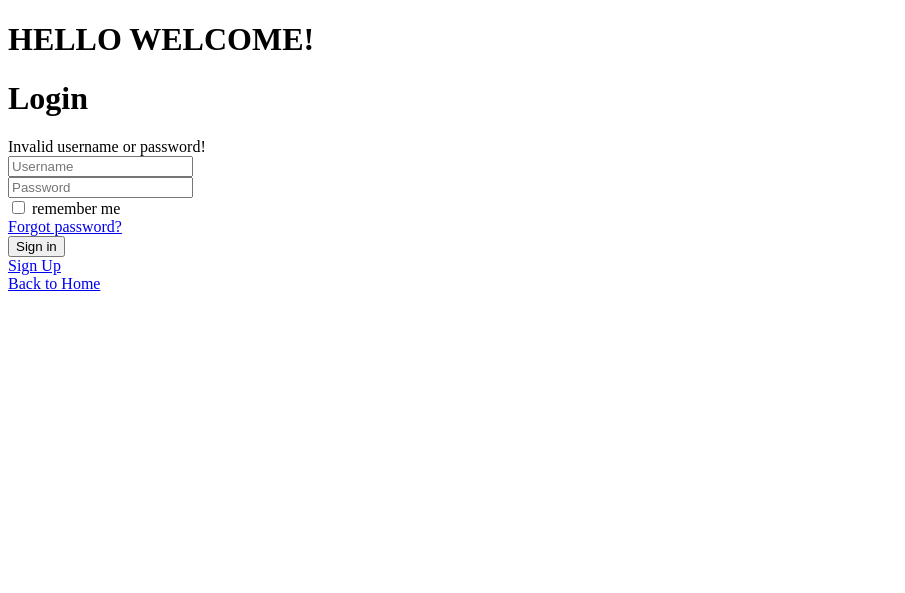
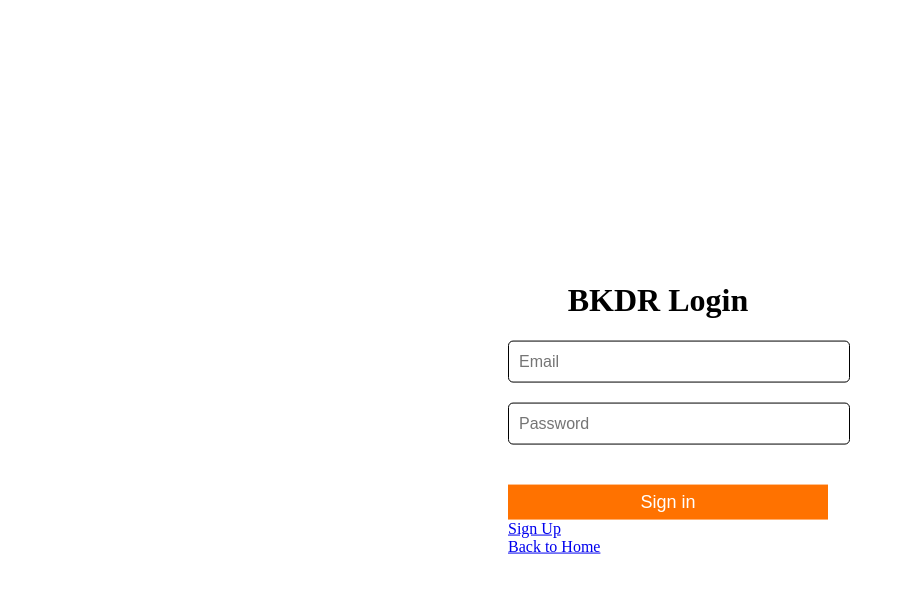
Before and after one commit to imayk1002/martin_dsa, a PHP site: page /MyWebsite/login.php in a window 1280 px wide. Shown: the top 593 px of the page, without its empty margins (0-905 px from the left). Run offline with PHP 8.4, Linux system fonts and the light colour scheme.

Commit message:
Add files via upload

```diff
--- a/MyWebsite/css/login.css
+++ b/MyWebsite/css/login.css
@@ -0,0 +1,86 @@
+body{
+position: absolute;
+top: 50%;
+left: 50%;
+transform: translate(-50%, -50%);
+
+
+}
+.signup{
+    width: 360px;
+    height: 800px;
+    margin: auto;
+    background: white;
+    border-radius: 3px;
+}
+.login{
+    width: 360px;
+    height: 320px;
+    margin: auto;
+    background: white;
+    border-radius: 3px;
+}
+h1{
+    text-align: center;
+}
+form{
+    width: 300px;
+    margin-left: 20px;
+
+}
+form label{
+    display: flex;
+    margin-top: 20px;
+    font-size: 18px;
+}
+
+input[type="submit"]{
+    width: 320px;
+    height: 35px;
+    margin-top: 20px;
+    border: none;
+    background-color: #ff7200;
+    color: white;
+    font-size: 18px;
+    cursor: pointer;
+}
+input[type="submit"]:hover{
+    color: white;
+   background: rgb(13, 211, );
+}
+button {
+    width: 320px;
+    height: 35px;
+    margin-top: 20px;
+    border: none;
+    background-color: #ff7200;
+    color: white;
+    font-size: 18px;
+    cursor: pointer;
+
+}
+.input-group{
+position: relative;
+margin: 20px 0;
+}
+.input-group label {
+    position: absolute;
+    top: 50%;
+    left: 5px;
+    transform: translateY(-50%);
+    font-size: 16px;
+    color: white;
+    padding: 0 5px;
+    pointer-events: none;
+}
+.input-group input {
+    width: 320px;
+    height: 40px;
+    font-size: 16px;
+    color: black;
+    padding: 0 10px;
+    background: transparent;
+    border: 1.2px solid black;
+    outline: none;
+    border-radius: 5px;
+}
--- a/MyWebsite/index.js
+++ b/MyWebsite/index.js
@@ -1,67 +1,67 @@
 
-function login() {
+// function login() {
 
-    var acc = [
-        {
-            username: "imayk",
-            password: "imayk"
-        },
-        {
-            username: "imayk1",
-            password: "imayk1"
-        },
-        {
-            username: "imayk2",
-            password: "imayk2"
-        }
-    ];
+//     var acc = [
+//         {
+//             username: "imayk",
+//             password: "imayk"
+//         },
+//         {
+//             username: "imayk1",
+//             password: "imayk1"
+//         },
+//         {
+//             username: "imayk2",
+//             password: "imayk2"
+//         }
+//     ];
 
-    var username = document.getElementById("txtEmail").value;
-    var password = document.getElementById("txtPass").value;
-    var found = false;
+//     var username = document.getElementById("txtEmail").value;
+//     var password = document.getElementById("txtPass").value;
+//     var found = false;
 
-    for (var i = 0; i < acc.length; i++) {
-        if (username == acc[i].username && password == acc[i].password) {
-            alert("Login Connected");
-            window.location.href = "index.php";
-            found = true;
-            break;
-        }
-    }
+//     for (var i = 0; i < acc.length; i++) {
+//         if (username == acc[i].username && password == acc[i].password) {
+//             alert("Login Connected");
+//             window.location.href = "index.php";
+//             found = true;
+//             break;
+//         }
+//     }
 
-    if (!found) {
-        alert("Access Denied");
-        document.getElementById("error").style.display = "block";
+//     if (!found) {
+//         alert("Access Denied");
+//         document.getElementById("error").style.display = "block";
 
-        for (var i = 0; i < acc.length; i++) {
-            if (username != acc[i].username) {
-                document.getElementById("txtEmail").style.borderBottomColor = "red";
-            } else if (password != acc[i].password) {
-                document.getElementById("txtPass").style.borderBottomColor = "red";
-            } else {
-                document.getElementById("txtEmail").style.borderBottomColor = "red";
-                document.getElementById("txtPass").style.borderBottomColor = "red";
-            }
-        }
-    }
-}
+//         for (var i = 0; i < acc.length; i++) {
+//             if (username != acc[i].username) {
+//                 document.getElementById("txtEmail").style.borderBottomColor = "red";
+//             } else if (password != acc[i].password) {
+//                 document.getElementById("txtPass").style.borderBottomColor = "red";
+//             } else {
+//                 document.getElementById("txtEmail").style.borderBottomColor = "red";
+//                 document.getElementById("txtPass").style.borderBottomColor = "red";
+//             }
+//         }
+//     }
+// }
 
 
-function signup() {
+// function signup() {
 
-    const password = document.getElementById("txtPass").value;
+//     const password = document.getElementById("txtPass").value;
 
-    var sChar = /[!@#$%^&*(),.?":{}|<>]/;
-    var num = /\d/;
+//     var sChar = /[!@#$%^&*(),.?":{}|<>]/;
+//     var num = /\d/;
 
-    if (password.length < 8) {
-        alert("Password must be at least 8 characters long.");
-    } else if (!password.match(sChar)) {
-        alert("Password must contain at least one special character.");
-    } else if (!password.match(num)) {
-        alert("Password must contain at least one numeric digit.");
-    } else {
-        alert("Sign up successful");
-        window.location.href = "login.php";
-    }
-}
+//     if (password.length < 8) {
+//         alert("Password must be at least 8 characters long.");
+//     } else if (!password.match(sChar)) {
+//         alert("Password must contain at least one special character.");
+//     } else if (!password.match(num)) {
+//         alert("Password must contain at least one numeric digit.");
+//     } else {
+//         alert("Sign up successful");
+//         window.location.href = "login.php";
+//     }
+// }
--- a/MyWebsite/login.php
+++ b/MyWebsite/login.php
@@ -1,61 +1,40 @@
+
 <?php
-  session_start();
+session_start();
+include("db.php");
 
-  include("db.php");
+if($_SERVER['REQUEST_METHOD'] == "POST")
+{
+  $email = $_POST['email'];
+  $password = $_POST['password'];
 
-  if($_SERVER['REQUEST_METHOD'] == "POST")
+  if(!empty($email) && !empty($password) && !is_numeric($email))
   {
-    $username = $_POST["username"];
-    $password = $_POST["password"];
+    $query = "select * from form where email = '$email' limit1";
+    $result = mysql_query($con,$query);
 
-    if(!empty($email) && !empty($password) && !is_numeric($email))
+    if($result)
     {
-      $squery = "select from from where email = '$gmail' limit 1";
-      $result = mysqli_query($con, $query);
+      if($result && mysqli_num_rows($result) > 0)
+      {
+        $user_data = mysql_fetch_assoc($result);
 
-      if($result)
-      {
-        if($result && mysql_num_rows($result) > 0)
+        if($user_data['pass'] == $password)
         {
-          $user_data = mysqli_fetch_assoc($result);
-
-
-
+          header("location: success.php");
+          die;
         }
       }
-      echo "<script type='text/javacript'> alert('wrong username or password') </script";
     }
-    else{
-      echo "<script type='text/javacript'> alert('wrong username or password') </script";
-   }
- }
+    echo "<script> alert('Wrong Password'); </script>";
+  }
+  else{
+    "<script> alert('Wrong Password'); </script>";
 
+  }
+}
 ?>
-<?php
-require 'success.php';
-if(isset($_POST["submit"])){
-    $username = $_POST["username"];
-    $password = $_POST["password"];
-    $email = $_POST["email"];
-    $result = mysql_query($conn, "SELECT * FROM tb_user WHERE username = '$username' OR email = '$email ='$usernameemail'");
-    $row = mysqli_fetch_assoc($result);
-    if(mysql_num_rows($result) > 0){
-        if($password == $row["password"]){
-            $_SESSION["login"] = true;
-            $_SESSION["id"] = $row["id"];
-            header("Location: error.php");
-        }
-        else{
-            echo
-            "<script> alert('Wrong Password'); </script>";
-        }
-    }
-     else{
-        echo
-        "<script> alert('User Not Registered'); </script>";
-     }
-    }
-?>
+
 <!DOCTYPE html>
 <html lang="en">
 <head>
@@ -67,29 +46,19 @@ if(isset($_POST["submit"])){
 <body>
 
 
-
-    <h1>HELLO WELCOME!</h1>
-
     <div class="container">
-
-        <form action="post">
-            <h1>Login</h1>
-            <span id="error">Invalid username or password!</span>
-            <div class="form">
-                <input id="txtEmail" type="email" placeholder="Username">
+        <form method="POST" action="login.php">
+            <h1> BKDR Login</h1>
+            <span id="error"></span>
+            <div class="input-group">
+                <input id="txtEmail" type="email" placeholder="Email">
             </div>
-            <div class="form">
+            <div class="input-group">
                 <input id="txtPass" type="password" placeholder="Password">
             </div>
-            <div class="remember">
-                <input type="checkbox" placeholder="checkbox">
-                <label>remember me</label>
-            </div>
-            <div class="forgot-pass">
-                <a href="#">Forgot password?</a>
-            </div>
+
             <div class="form">
-                <button id="btnLogin" type="button" onclick="login()">Sign in</button>
+                <button id="btnLogin" type="submit">Sign in</button>
             </div>
             <div class="new">
                 <a href="signup.php">Sign Up</a>
@@ -99,8 +68,7 @@ if(isset($_POST["submit"])){
             </div>
         </form>
     </div>
-
-    <script src="index.js "></script>
+    <!-- <script src="index.js "></script> -->
 
 </body>
 </html>
--- a/MyWebsite/success.php
+++ b/MyWebsite/success.php
@@ -0,0 +1,15 @@
+<?php
+include('db.php');
+?>
+<!DOCTYPE html>
+<html lang="en">
+<head>
+    <meta charset="UTF-8">
+    <meta name="viewport" content="width=device-width, initial-scale=1.0">
+    <title>Document</title>
+</head>
+<body>
+    <h1>WELCOME USER</h1>
+    <a href="login.php">Logout</a>
+</body>
+</html>
```
Also changed, not shown: MyWebsite/css/signup.css (+15 -1 lines).
